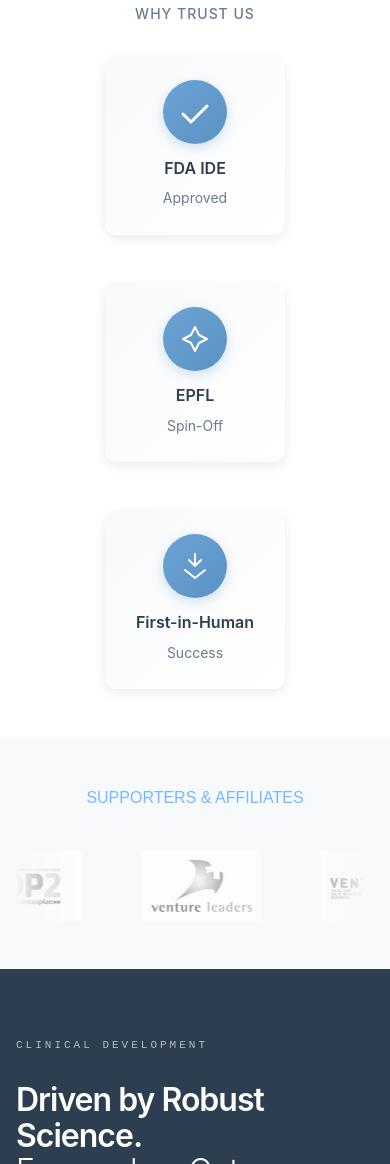
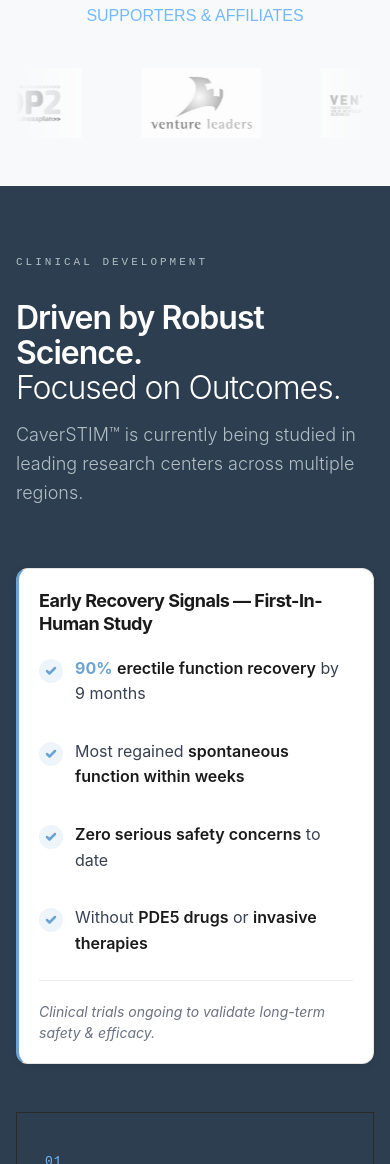
Before and after one commit to El-Pollo-Loco22/HomePageComphya, a plain HTML site: page index.html in a window 390 px wide. Shown: the part 836-2000 px from the top of the page. Drawn offline with nearby package versions, Linux system fonts and the light colour scheme; a script that the page names is missing.

Commit message:
Update CaverSTIM product page content and improve accessibility
Major content updates:
- Updated hero section heading to 'Protecting Erectile Nerve Function at the Source'
- Revised mission and vision statements for clarity
- Enhanced problem statement with comprehensive statistics
- Added 'How CaverSTIM Works' simplified callout box
- Removed Johns Hopkins references from clinical trials section
- Updated 'For Providers', 'For Patients', and 'For Insurers' sections with new messaging

Accessibility improvements:
- Redesigned 'Early Recovery Signals' callout box to meet WCAG AA standards
- Changed from dark background to white (#FFFFFF) with proper contrast ratios
- Updated typography colors: title (#1a1a1a), body (#374151), brand accent (#6BA3D4)
- Added 4px left border accent in brand blue
- Improved checkmark icons with better contrast
- Added responsive styles for mobile devices (991px, 767px, 479px breakpoints)
- All text now exceeds WCAG AA minimum contrast requirements (4.5:1)

```diff
--- a/index.html
+++ b/index.html
@@ -302,56 +302,6 @@ h6.split__title ~ .split__items .split__item {
       </div>
     </div>
   </section>
-  <section id="trust-indicators" class="white__bg index__up" style="padding: 48px 0;">
-    <div class="w-layout-blockcontainer container w-container">
-      <div style="text-align: center; margin-bottom: 32px;">
-        <h6 style="font-family: Inter, sans-serif; font-size: 14px; font-weight: 500; letter-spacing: 1px; text-transform: uppercase; color: #6b7c8d; margin: 0;">
-          Why Trust Us
-        </h6>
-      </div>
-      <div style="display: flex; justify-content: center; align-items: center; gap: 48px; flex-wrap: wrap;">
-        <!-- Badge 1: FDA IDE Approved -->
-        <div style="display: flex; flex-direction: column; align-items: center; gap: 12px; padding: 24px; background: linear-gradient(135deg, #f8f9fa 0%, #ffffff 100%); border-radius: 12px; box-shadow: 0 4px 12px rgba(0, 0, 0, 0.08); min-width: 180px;">
-          <div style="width: 64px; height: 64px; background: linear-gradient(135deg, #6ba3d4 0%, #5a92c3 100%); border-radius: 50%; display: flex; align-items: center; justify-content: center; box-shadow: 0 4px 12px rgba(107, 163, 212, 0.3);">
-            <svg width="32" height="32" viewBox="0 0 32 32" fill="none" xmlns="http://www.w3.org/2000/svg">
-              <path d="M28 10L12 26L4 18" stroke="white" stroke-width="3" stroke-linecap="round" stroke-linejoin="round"/>
-            </svg>
-          </div>
-          <div style="text-align: center;">
-            <div style="font-family: Inter, sans-serif; font-size: 16px; font-weight: 600; color: #2d3e4f; margin-bottom: 4px;">FDA IDE</div>
-            <div style="font-family: Inter, sans-serif; font-size: 14px; color: #6b7c8d;">Approved</div>
-          </div>
-        </div>
-
-        <!-- Badge 2: EPFL Spin-Off -->
-        <div style="display: flex; flex-direction: column; align-items: center; gap: 12px; padding: 24px; background: linear-gradient(135deg, #f8f9fa 0%, #ffffff 100%); border-radius: 12px; box-shadow: 0 4px 12px rgba(0, 0, 0, 0.08); min-width: 180px;">
-          <div style="width: 64px; height: 64px; background: linear-gradient(135deg, #6ba3d4 0%, #5a92c3 100%); border-radius: 50%; display: flex; align-items: center; justify-content: center; box-shadow: 0 4px 12px rgba(107, 163, 212, 0.3);">
-            <svg width="32" height="32" viewBox="0 0 32 32" fill="none" xmlns="http://www.w3.org/2000/svg">
-              <path d="M16 4L20 12L28 16L20 20L16 28L12 20L4 16L12 12L16 4Z" stroke="white" stroke-width="2" stroke-linecap="round" stroke-linejoin="round" fill="none"/>
-            </svg>
-          </div>
-          <div style="text-align: center;">
-            <div style="font-family: Inter, sans-serif; font-size: 16px; font-weight: 600; color: #2d3e4f; margin-bottom: 4px;">EPFL</div>
-            <div style="font-family: Inter, sans-serif; font-size: 14px; color: #6b7c8d;">Spin-Off</div>
-          </div>
-        </div>
-
-        <!-- Badge 3: First-in-Human Success -->
-        <div style="display: flex; flex-direction: column; align-items: center; gap: 12px; padding: 24px; background: linear-gradient(135deg, #f8f9fa 0%, #ffffff 100%); border-radius: 12px; box-shadow: 0 4px 12px rgba(0, 0, 0, 0.08); min-width: 180px;">
-          <div style="width: 64px; height: 64px; background: linear-gradient(135deg, #6ba3d4 0%, #5a92c3 100%); border-radius: 50%; display: flex; align-items: center; justify-content: center; box-shadow: 0 4px 12px rgba(107, 163, 212, 0.3);">
-            <svg width="32" height="32" viewBox="0 0 32 32" fill="none" xmlns="http://www.w3.org/2000/svg">
-              <path d="M16 4V16M16 16L22 10M16 16L10 10" stroke="white" stroke-width="2" stroke-linecap="round" stroke-linejoin="round"/>
-              <path d="M6 20L16 28L26 20" stroke="white" stroke-width="2" stroke-linecap="round" stroke-linejoin="round"/>
-            </svg>
-          </div>
-          <div style="text-align: center;">
-            <div style="font-family: Inter, sans-serif; font-size: 16px; font-weight: 600; color: #2d3e4f; margin-bottom: 4px;">First-in-Human</div>
-            <div style="font-family: Inter, sans-serif; font-size: 14px; color: #6b7c8d;">Success</div>
-          </div>
-        </div>
-      </div>
-    </div>
-  </section>
   <section id="supporters" class="trusted__partners__section white__bg index__up">
     <div class="w-layout-blockcontainer container w-container">
       <div class="section__title__three" style="margin-bottom: 40px; text-align: center; display: flex; justify-content: center; width: 100%;">
@@ -430,43 +380,90 @@ h6.split__title ~ .split__items .split__item {
         </div>
 
         <!-- Early Recovery Signals Callout -->
-        <div class="clinical-results-callout" style="background: linear-gradient(135deg, #f0f9ff 0%, #e0f2fe 100%); border: 2px solid #6ba3d4; border-radius: 16px; padding: 32px; margin-bottom: 48px; box-shadow: 0 10px 25px rgba(107, 163, 212, 0.15);">
-          <h3 style="font-family: Inter, sans-serif; font-size: 24px; font-weight: 500; color: #2d3e4f; margin: 0 0 24px 0; letter-spacing: -0.5px;">Early Recovery Signals — First-In-Human Study</h3>
-          <ul style="list-style: none; padding: 0; margin: 0 0 24px 0; display: flex; flex-direction: column; gap: 16px;">
-            <li style="display: flex; align-items: flex-start; gap: 12px; font-family: Inter, sans-serif; font-size: 16px; line-height: 1.5; color: #4a5c6d;">
-              <div style="width: 24px; height: 24px; min-width: 24px; background: #6ba3d4; border-radius: 50%; display: flex; align-items: center; justify-content: center; margin-top: 2px;">
+        <div class="clinical-results-callout" style="background: #FFFFFF; border: 1px solid rgba(0, 0, 0, 0.1); border-left: 4px solid #6BA3D4; border-radius: 12px; padding: 40px; margin-bottom: 48px; box-shadow: 0 2px 8px rgba(0, 0, 0, 0.08);">
+          <h3 style="font-family: Inter, sans-serif; font-size: 26px; font-weight: 700; color: #1a1a1a; margin: 0 0 24px 0; letter-spacing: -0.5px; line-height: 1.3;">Early Recovery Signals — First-In-Human Study</h3>
+          <ul style="list-style: none; padding: 0; margin: 0 0 24px 0; display: flex; flex-direction: column; gap: 18px;">
+            <li style="display: flex; align-items: flex-start; gap: 14px; font-family: Inter, sans-serif; font-size: 18px; line-height: 1.6; color: #374151;">
+              <div style="width: 24px; height: 24px; min-width: 24px; background: rgba(107, 163, 212, 0.12); border-radius: 50%; display: flex; align-items: center; justify-content: center; margin-top: 3px;">
                 <svg width="14" height="14" viewBox="0 0 14 14" fill="none" xmlns="http://www.w3.org/2000/svg">
-                  <path d="M11 4L5.5 9.5L3 7" stroke="white" stroke-width="2" stroke-linecap="round" stroke-linejoin="round"/>
+                  <path d="M11 4L5.5 9.5L3 7" stroke="#6BA3D4" stroke-width="2.5" stroke-linecap="round" stroke-linejoin="round"/>
                 </svg>
               </div>
-              <span><strong>90% erectile function recovery</strong> by 9 months</span>
+              <span><strong style="color: #6BA3D4; font-weight: 700;">90%</strong> <strong style="color: #1a1a1a; font-weight: 600;">erectile function recovery</strong> by 9 months</span>
             </li>
-            <li style="display: flex; align-items: flex-start; gap: 12px; font-family: Inter, sans-serif; font-size: 16px; line-height: 1.5; color: #4a5c6d;">
-              <div style="width: 24px; height: 24px; min-width: 24px; background: #6ba3d4; border-radius: 50%; display: flex; align-items: center; justify-content: center; margin-top: 2px;">
+            <li style="display: flex; align-items: flex-start; gap: 14px; font-family: Inter, sans-serif; font-size: 18px; line-height: 1.6; color: #374151;">
+              <div style="width: 24px; height: 24px; min-width: 24px; background: rgba(107, 163, 212, 0.12); border-radius: 50%; display: flex; align-items: center; justify-content: center; margin-top: 3px;">
                 <svg width="14" height="14" viewBox="0 0 14 14" fill="none" xmlns="http://www.w3.org/2000/svg">
-                  <path d="M11 4L5.5 9.5L3 7" stroke="white" stroke-width="2" stroke-linecap="round" stroke-linejoin="round"/>
+                  <path d="M11 4L5.5 9.5L3 7" stroke="#6BA3D4" stroke-width="2.5" stroke-linecap="round" stroke-linejoin="round"/>
                 </svg>
               </div>
-              <span>Most regained <strong>spontaneous function within weeks</strong></span>
+              <span>Most regained <strong style="color: #1a1a1a; font-weight: 600;">spontaneous function within weeks</strong></span>
             </li>
-            <li style="display: flex; align-items: flex-start; gap: 12px; font-family: Inter, sans-serif; font-size: 16px; line-height: 1.5; color: #4a5c6d;">
-              <div style="width: 24px; height: 24px; min-width: 24px; background: #6ba3d4; border-radius: 50%; display: flex; align-items: center; justify-content: center; margin-top: 2px;">
+            <li style="display: flex; align-items: flex-start; gap: 14px; font-family: Inter, sans-serif; font-size: 18px; line-height: 1.6; color: #374151;">
+              <div style="width: 24px; height: 24px; min-width: 24px; background: rgba(107, 163, 212, 0.12); border-radius: 50%; display: flex; align-items: center; justify-content: center; margin-top: 3px;">
                 <svg width="14" height="14" viewBox="0 0 14 14" fill="none" xmlns="http://www.w3.org/2000/svg">
-                  <path d="M11 4L5.5 9.5L3 7" stroke="white" stroke-width="2" stroke-linecap="round" stroke-linejoin="round"/>
+                  <path d="M11 4L5.5 9.5L3 7" stroke="#6BA3D4" stroke-width="2.5" stroke-linecap="round" stroke-linejoin="round"/>
                 </svg>
               </div>
-              <span><strong>Zero serious safety concerns</strong> to date</span>
+              <span><strong style="color: #1a1a1a; font-weight: 600;">Zero serious safety concerns</strong> to date</span>
             </li>
-            <li style="display: flex; align-items: flex-start; gap: 12px; font-family: Inter, sans-serif; font-size: 16px; line-height: 1.5; color: #4a5c6d;">
-              <div style="width: 24px; height: 24px; min-width: 24px; background: #6ba3d4; border-radius: 50%; display: flex; align-items: center; justify-content: center; margin-top: 2px;">
+            <li style="display: flex; align-items: flex-start; gap: 14px; font-family: Inter, sans-serif; font-size: 18px; line-height: 1.6; color: #374151;">
+              <div style="width: 24px; height: 24px; min-width: 24px; background: rgba(107, 163, 212, 0.12); border-radius: 50%; display: flex; align-items: center; justify-content: center; margin-top: 3px;">
                 <svg width="14" height="14" viewBox="0 0 14 14" fill="none" xmlns="http://www.w3.org/2000/svg">
-                  <path d="M11 4L5.5 9.5L3 7" stroke="white" stroke-width="2" stroke-linecap="round" stroke-linejoin="round"/>
+                  <path d="M11 4L5.5 9.5L3 7" stroke="#6BA3D4" stroke-width="2.5" stroke-linecap="round" stroke-linejoin="round"/>
                 </svg>
               </div>
-              <span>Without PDE5 drugs or invasive therapies</span>
+              <span>Without <strong style="color: #1a1a1a; font-weight: 600;">PDE5 drugs</strong> or <strong style="color: #1a1a1a; font-weight: 600;">invasive therapies</strong></span>
             </li>
           </ul>
-          <p style="font-family: Inter, sans-serif; font-size: 14px; line-height: 1.5; color: #6b7c8d; margin: 0; font-style: italic; padding-top: 16px; border-top: 1px solid rgba(107, 163, 212, 0.2);">Clinical trials ongoing to validate long-term safety & efficacy.</p>
+          <p style="font-family: Inter, sans-serif; font-size: 15px; line-height: 1.5; color: #6b7280; margin: 0; font-style: italic; padding-top: 20px; border-top: 1px solid rgba(0, 0, 0, 0.08);">Clinical trials ongoing to validate long-term safety & efficacy.</p>
+        </div>
+
+        <!-- Responsive Styles for Clinical Callout -->
+        <div class="w-embed">
+          <style>
+            @media (max-width: 991px) {
+              .clinical-results-callout {
+                padding: 32px !important;
+              }
+              .clinical-results-callout h3 {
+                font-size: 22px !important;
+              }
+              .clinical-results-callout li {
+                font-size: 17px !important;
+              }
+            }
+
+            @media (max-width: 767px) {
+              .clinical-results-callout {
+                padding: 24px !important;
+                border-left-width: 3px !important;
+              }
+              .clinical-results-callout h3 {
+                font-size: 20px !important;
+                margin-bottom: 20px !important;
+              }
+              .clinical-results-callout ul {
+                gap: 16px !important;
+              }
+              .clinical-results-callout li {
+                font-size: 16px !important;
+                gap: 12px !important;
+              }
+              .clinical-results-callout p {
+                font-size: 14px !important;
+              }
+            }
+
+            @media (max-width: 479px) {
+              .clinical-results-callout {
+                padding: 20px !important;
+              }
+              .clinical-results-callout h3 {
+                font-size: 18px !important;
+              }
+            }
+          </style>
         </div>
 
         <div class="trial-grid">
```
